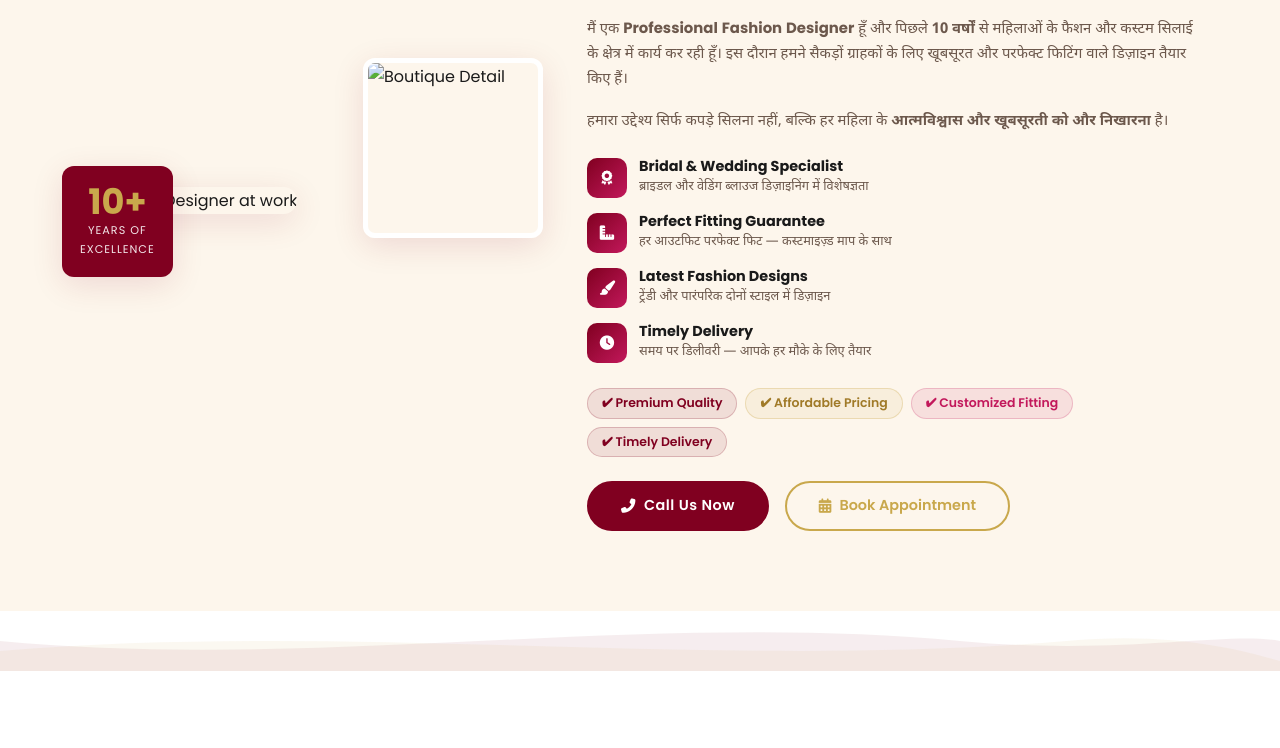
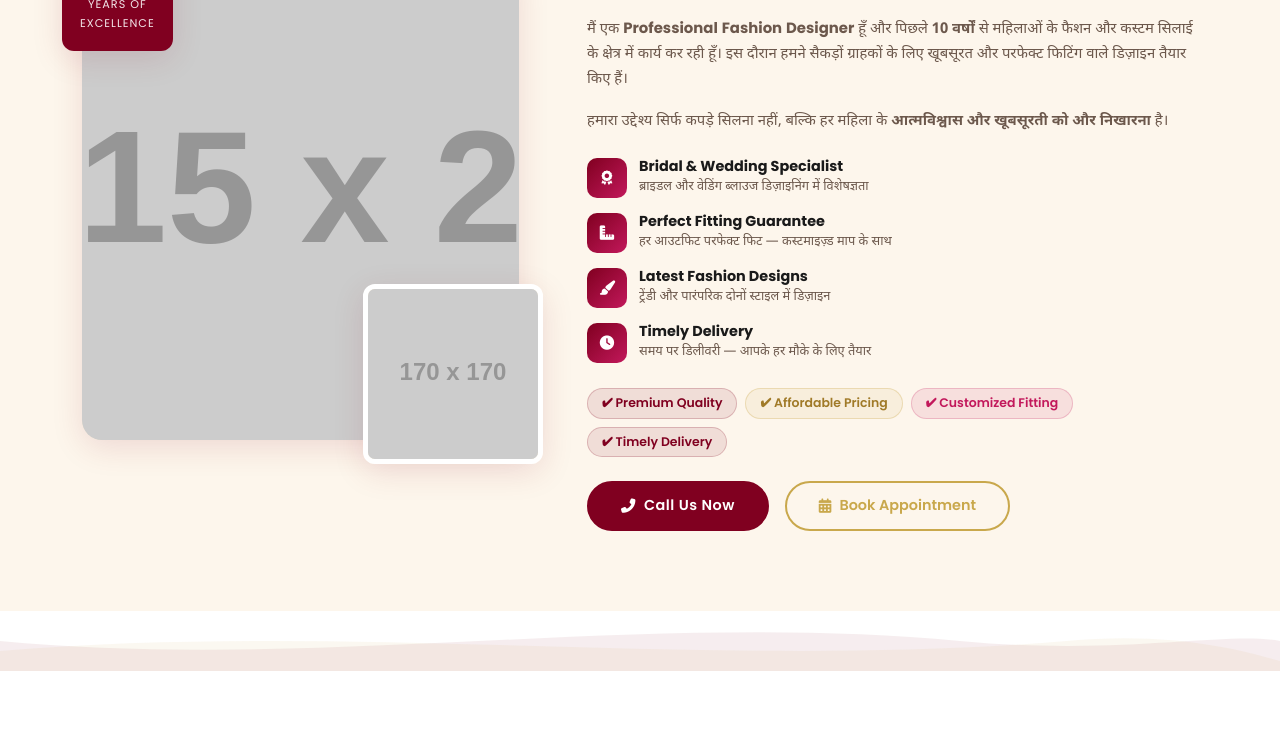
Before and after one commit to abhisekapplified/boutique, a plain HTML site: page index.html in a window 1280 px wide. Shown: the part 1011-1759 px from the top of the page. Drawn offline with nearby package versions, Linux system fonts and the light colour scheme; placeholder pictures from the web are drawn by us; a web font is replaced by a local one.

Commit message:
Add image fallback placeholders for missing local photos
JS: global onerror handler replaces broken img tags with branded
placehold.co placeholder (maroon/gold, 'Photo Coming Soon').
CSS: fallback background-color on hero-bg and img containers so
sections render cleanly until real photos are added.

Co-Authored-By: Claude Sonnet 4.6 <noreply@anthropic.com>

```diff
--- a/css/style.css
+++ b/css/style.css
@@ -362,6 +362,7 @@ img { max-width: 100%; height: auto; }
   background-size: cover;
   background-position: center;
   background-repeat: no-repeat;
+  background-color: var(--maroon-dark);
   transform: scale(1.05);
   transition: transform 8s ease;
 }
@@ -1628,3 +1629,20 @@ img { max-width: 100%; height: auto; }
   .hero-stats { flex-direction: column; gap: 16px; }
   .gallery-grid { gap: 10px; }
 }
+
+/* ---------- Missing Image Placeholder ---------- */
+img:not([src]),
+img[src=""],
+img.img-error {
+  background: linear-gradient(135deg, var(--cream-dark), var(--cream));
+  border: 2px dashed rgba(201,168,76,0.4);
+  border-radius: var(--radius);
+}
+
+.service-card-img img,
+.gallery-item img,
+.about-main-img,
+.about-accent-img,
+.hero-image-frame img {
+  background: linear-gradient(135deg, var(--cream-dark) 0%, #ede0c8 100%);
+}
--- a/js/main.js
+++ b/js/main.js
@@ -3,6 +3,22 @@
    ============================================= */
 
 'use strict';
+
+/* ---------- Image Placeholder Fallback ---------- */
+document.addEventListener('DOMContentLoaded', () => {
+  document.querySelectorAll('img').forEach(img => {
+    img.addEventListener('error', function () {
+      const w = this.naturalWidth || this.width || 600;
+      const h = this.naturalHeight || this.height || 400;
+      this.src = `https://placehold.co/${w}x${h}/800020/C9A84C?text=Photo+Coming+Soon`;
+      this.onerror = null;
+    });
+    // Trigger for already-broken images
+    if (img.complete && !img.naturalWidth) {
+      img.dispatchEvent(new Event('error'));
+    }
+  });
+});
 
 /* ---------- Loading Screen ---------- */
 window.addEventListener('load', () => {
```
